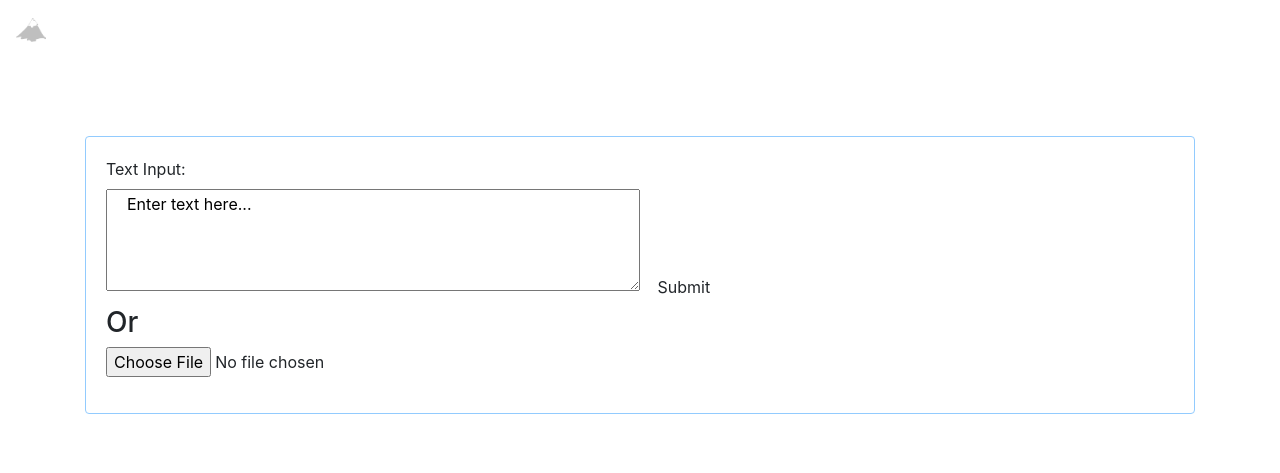
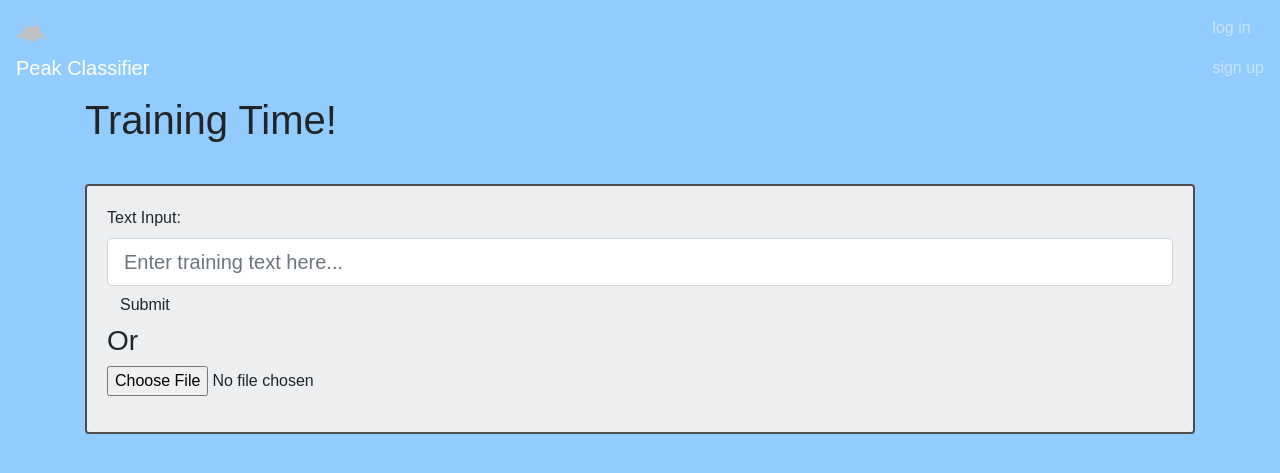
Before and after one commit to maggiecorrell/text_classifier, a Django app: page /text_input/ in a window 1280 px wide. Shown: the top 473 px of the page. Run offline with Django 3.2, Linux system fonts and the light colour scheme; some libraries are stand-ins or nearby versions.

Commit message:
changed background color

```diff
--- a/classifier/static/css/style.css
+++ b/classifier/static/css/style.css
@@ -1,19 +1,34 @@
+body {
+    margin:0;
+    padding:0;
+    background-color: #92CBFE;
+    background-size: cover;
+}
+
+*{
+  font-family: 'Arimo', sans-serif;
+}
+
 #peak {
   width: 30px;
   height: auto;
 }
 
-#nav {
-  margin-bottom: 25px;
+.mt_bg {
+  background-image: url(http://artist4hire.com/web/wallpapers/blue-mountains/2560x1600.jpg);
+  background-size: cover;
 }
 
 .h1 {
-  margin-bottom: 30px;
+  padding-bottom: 40px;
+  padding-top: 40px;
+  font-family: Gill Sans Extrabold, sans-serif;
 }
 
 .top {
   padding-top: 40px;
 }
+
 .login_button{
   padding-top: 30px;
 }
@@ -26,11 +41,17 @@
 .card {
   margin-top: 40px;
   padding: 20px 20px 20px 20px;
-  border-color: #92CBFE;
+  border-color: #4D4D4D;
+  border-width: 2px;
+  background-color: #ECEEEF;
 }
 
+.list-group .list-group-flush {
+  border-color: #4D4D4D;
+  background-color: #ECEEEF;
+}
 .card .card_category {
-  border-color: #92CBFE;
+  border-color: #4D4D4D;
   padding: 0px 0px 0px 0px;
 }
 
@@ -41,3 +62,8 @@
 .card-columns {
   column-count: 4;
   }
+
+#in1 {
+  Width = 100%;
+  height = auto
+}
--- a/classifier/templates/base.html
+++ b/classifier/templates/base.html
@@ -12,6 +12,7 @@
 </head>
 
 <body>
+
     <nav id="nav" class="navbar navbar-dark bg-inverse">
       <ul class="nav navbar-nav">
         <a class="navbar-brand"><img id="peak" src='{% static 'img/mountain-peak-logo-no-clouds-hi.png' %}'></a>
--- a/classifier/templates/index.html
+++ b/classifier/templates/index.html
@@ -2,6 +2,7 @@
 {% load static %}
 {% block body %}
 
+<div class="mt_bg">
 <div class="container">
   <div class="jumbotron">
   <div class="container">
@@ -11,7 +12,7 @@
       Naive Bayes classification.  Users are able to customize the classifier
       to their own needs, whether they want language classification or
       the general feeling of a piece of text. The classifier can take in a
-      text fragment or an entire file(CSV formatted) and return the desired
+      text fragment or an entire file (CSV formatted) and return the desired
       response.
     </p>
     <hr class="m-y-2">
@@ -26,5 +27,6 @@
   </div>
   </div>
 </div>
+<div>
 
 {% endblock %}
--- a/classifier/templates/text_input.html
+++ b/classifier/templates/text_input.html
@@ -1,14 +1,21 @@
 {% extends "base.html" %}
 {% load static %}
+
+<head>
+  <title>
+    {% block title %}Trainer{% endblock %}
+  </title>
+</head>
+
 {% block body %}
 <div class="container">
+  <h1>Training Time! </h1>
 <div class="card">
 <div class="form-group">
   <label>Text Input:</label>
   <form method="post" action="">
-    <textarea class="form" rows="4" cols="50" name="manual_input">
-    Enter text here...</textarea>
-    <input class="btn" type="submit">
+    <input class="form-control form-control-lg" id="in1" type="text" placeholder="Enter training text here..."></input>
+    <input class="btn btn-xs-right" type="submit">
   </form>
   <h3>Or</h3>
   <input type="file" id="my_file">
--- a/classifier/views.py
+++ b/classifier/views.py
@@ -3,6 +3,7 @@ from django.contrib.auth import authenticate, login
 from django.contrib.auth.forms import UserCreationForm, AuthenticationForm
 from django.core.urlresolvers import reverse
 from django.http import HttpResponseRedirect
+from django.contrib.auth.decorators import login_required
 
 
 def index(request):
```
Also changed, not shown: classifier/templates/classifier.html (+5 -3 lines), classifier/urls.py (+0 -7 lines).
